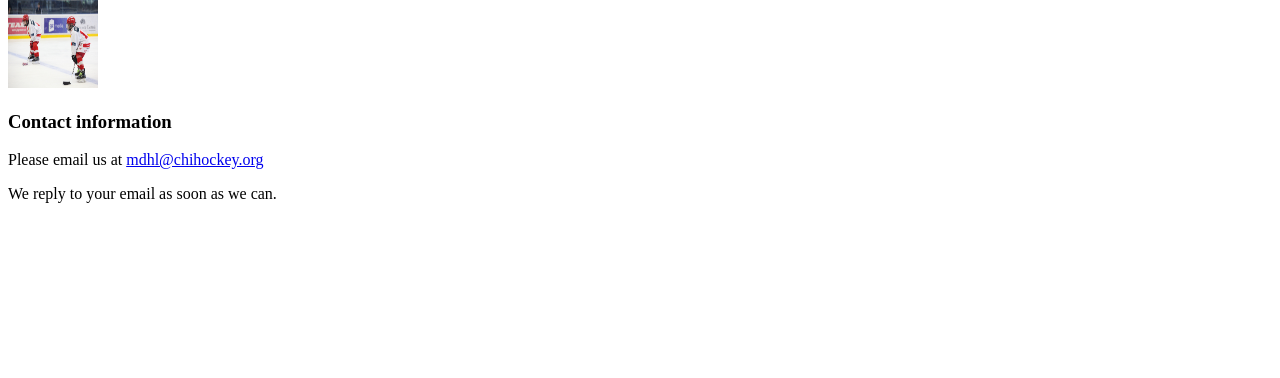
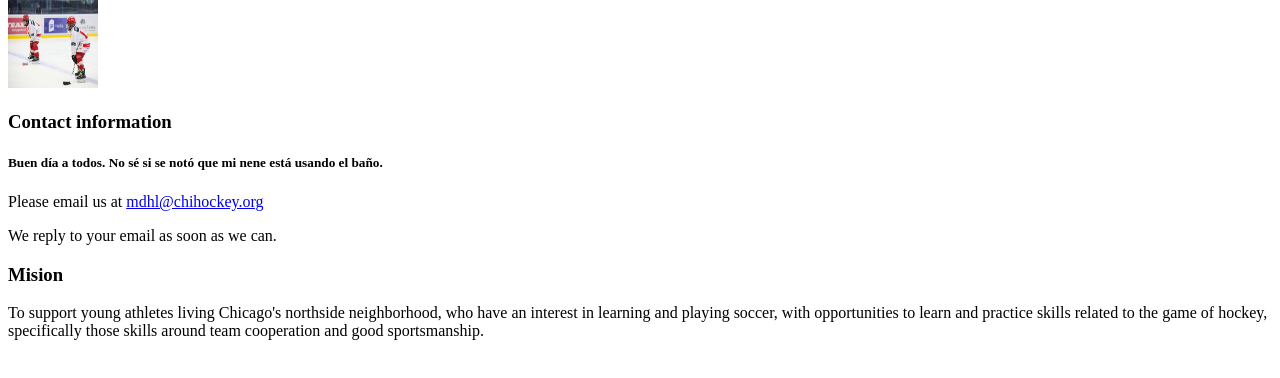
Before and after one commit to arielLevita/probar-cosas-git, a plain HTML site: page contact.html in a window 1280 px wide. Shown: the part 202-580 px from the top of the page. Drawn offline with Linux system fonts and the light colour scheme.

Commit message:
párrafo nuevo en contactos

```diff
--- a/contact.html
+++ b/contact.html
@@ -40,11 +40,22 @@
 
         <section>
           <h3>Contact information</h3>
+          <h5>
+            Buen día a todos. No sé si se notó que mi nene está usando el baño.
+          </h5>
           <p>
             Please email us at
             <a href="mailto:mdhl@chihockey.org">mdhl@chihockey.org</a>
           </p>
           <p>We reply to your email as soon as we can.</p>
+          <h3>Mision</h3>
+          <p>
+            To support young athletes living Chicago's northside neighborhood,
+            who have an interest in learning and playing soccer, with
+            opportunities to learn and practice skills related to the game of
+            hockey, specifically those skills around team cooperation and good
+            sportsmanship.
+          </p>
         </section>
       </main>
     </div>
```
